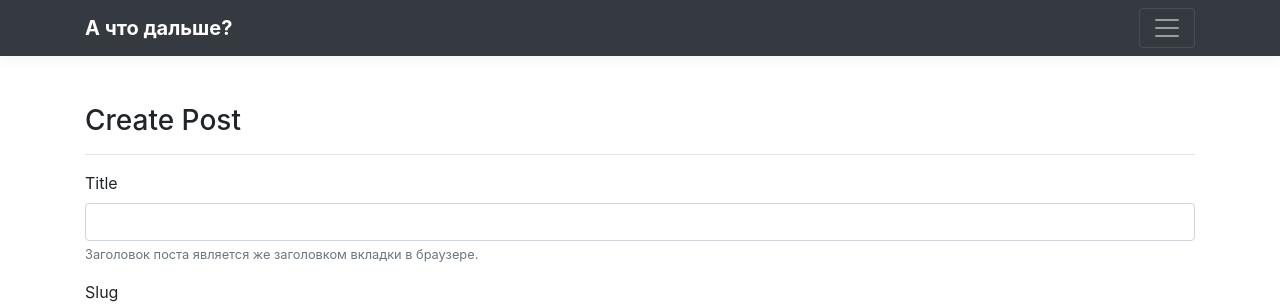
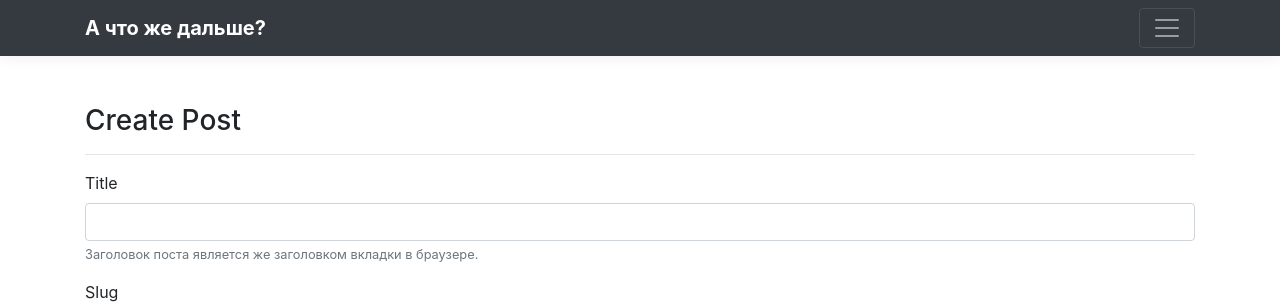
Before and after one commit to frops/you-future3, a Symfony app: template app/templates/post/new.html.twig in a window 1280 px wide. Shown: the top 306 px of the page. Run offline with Twig, Linux system fonts and the light colour scheme; the template is opened without the code that fills it, so the values that code supplies are empty; form fields are guessed from the names that the template uses; some libraries are stand-ins or nearby versions.

Commit message:
first final

```diff
--- a/app/templates/base.html.twig
+++ b/app/templates/base.html.twig
@@ -19,6 +19,7 @@
     <meta property="og:type" content="{% block ogType %}{% endblock %}" />
     <meta property="og:url" content="https://you-future.ru{{ app.request.getBaseUrl ~ app.request.getPathInfo }}" />
     <meta property="og:image" content="https://you-future.ru/img/yf_logo.jpg" />
+    <meta name="telegram:channel" content="@you_future">
 
     {% block og %}{% endblock %}
 
@@ -48,7 +49,7 @@
     <div class="navbar navbar-dark bg-dark box-shadow">
         <div class="container d-flex justify-content-between">
             <a href="/" class="navbar-brand d-flex align-items-center">
-                <strong>А что дальше?</strong>
+                <strong>А что же дальше?</strong>
             </a>
             <button class="navbar-toggler" type="button" data-toggle="collapse" data-target="#navbarHeader"
                     aria-controls="navbarHeader" aria-expanded="false" aria-label="Toggle navigation">
```
